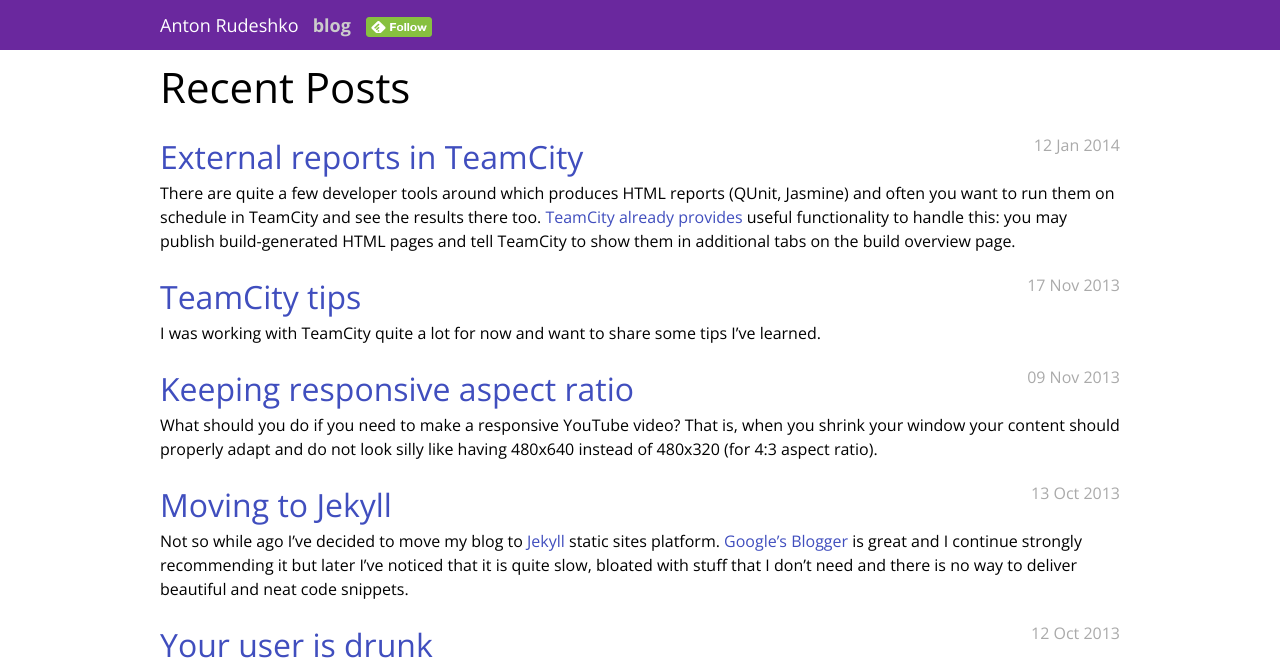
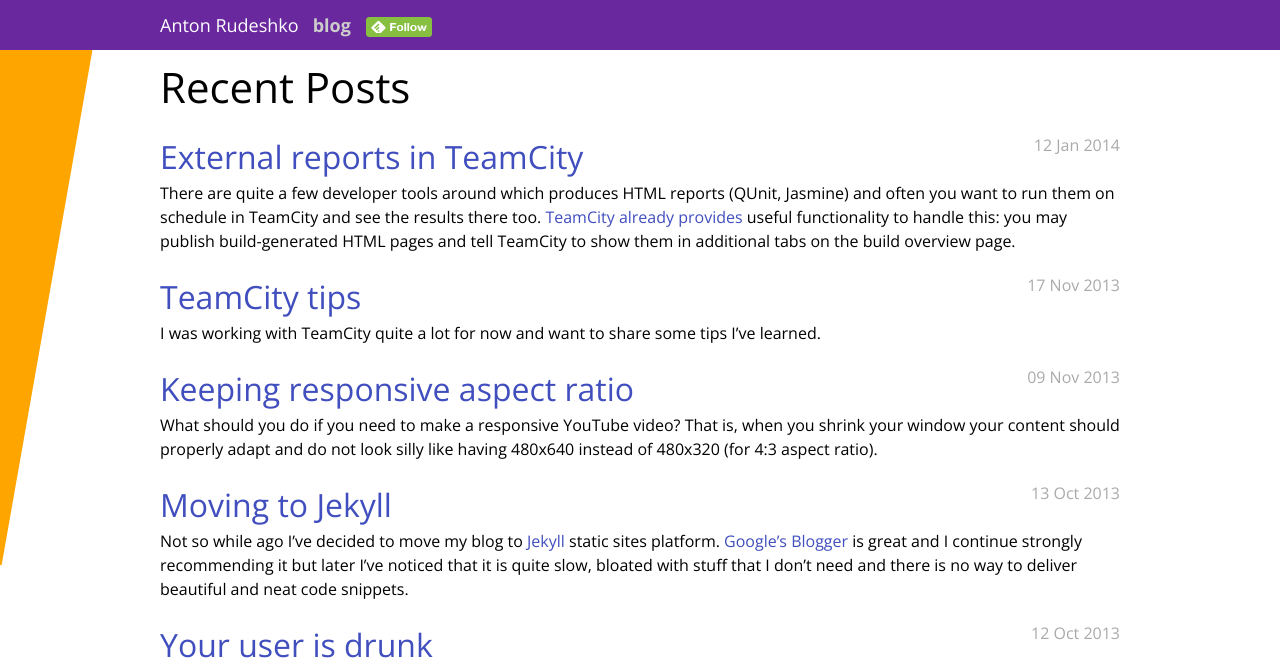
Before and after one commit to anton-rudeshko/anton-rudeshko.github.io, a Jekyll site: the page built from index.html, in a window 1280 px wide. Shown: the top 669 px of the page. Built offline with Jekyll 4.4.1, drawn with Linux system fonts in a browser that asks for light colours; Markdown is read by kramdown in place of the engine named in the settings; grey boxes are pictures that could not be loaded.

Commit message:
Updates to responsive layout, added right side

```diff
--- a/_layouts/default.html
+++ b/_layouts/default.html
@@ -58,6 +58,8 @@
   </div>
 </footer>
 
+<div class="right-side"></div>
+
 <script type="text/javascript">
   var _gaq = _gaq || [];
   _gaq.push(['_setAccount', 'UA-30845013-1']);
--- a/css/main.css
+++ b/css/main.css
@@ -9,6 +9,7 @@
 
 html, body {
   height: 100%;
+  min-width: 320px;
 }
 
 body {
@@ -36,6 +37,12 @@ h3 {
   color: #444;
 }
 
+@media screen and (max-width: 480px) {
+  h1 { font-size: 32px; }
+  h2 { font-size: 26px; }
+  h3 { font-size: 20px; }
+}
+
 p, ol, ul,
 .highlight {
   margin-bottom: 15px;
@@ -44,10 +51,11 @@ p, ol, ul,
 a {
   color: #404ebe;
   text-decoration: none;
+  transition: color .1s;
 }
 
 a:hover {
-  color: #7979b1;
+  color: orange;
 }
 
 /*****************************************************************************/
@@ -65,9 +73,9 @@ a:hover {
 .header__inner,
 .footer__inner,
 .site {
-  width: 90%;
   margin: 0 auto;
   max-width: 960px;
+  padding: 0 4%;
 }
 
 .header {
@@ -121,16 +129,41 @@ a:hover {
   margin-right: 3em;
 }
 
+.right-side {
+  width: 170px;
+  height: 600px;
+  background-color: orange;
+  position: absolute;
+  top: -45px;
+  left: -115px;
+
+  -webkit-transform: rotateZ(10deg);
+          transform: rotateZ(10deg);
+
+  -webkit-transition: left .5s;
+          transition: left .5s;
+
+  z-index: -1;
+}
+
+@media screen and (max-width: 1200px) {
+  .right-side {
+    left: -175px;
+  }
+}
+
+@media screen and (max-width: 1000px) {
+  .right-side {
+    left: -220px;
+  }
+}
+
 /*****************************************************************************/
 /* Posts
 /*****************************************************************************/
 
 .posts__header a {
   color: inherit;
-}
-
-.posts__title {
-  font-size: 32px;
 }
 
 .posts__post {
@@ -153,6 +186,8 @@ a:hover {
 .post pre {
   padding: 5px;
   border-radius: 5px;
+  white-space: pre-wrap;
+  word-break: break-all;
 }
 
 .post ul, .post ol {
@@ -184,10 +219,7 @@ a:hover {
   color: inherit;
 }
 
-.post__content a:hover {
-  text-decoration: underline;
-}
-
+.posts__content img,
 .post__content img {
   max-width: 100%;
   height: auto;
```
